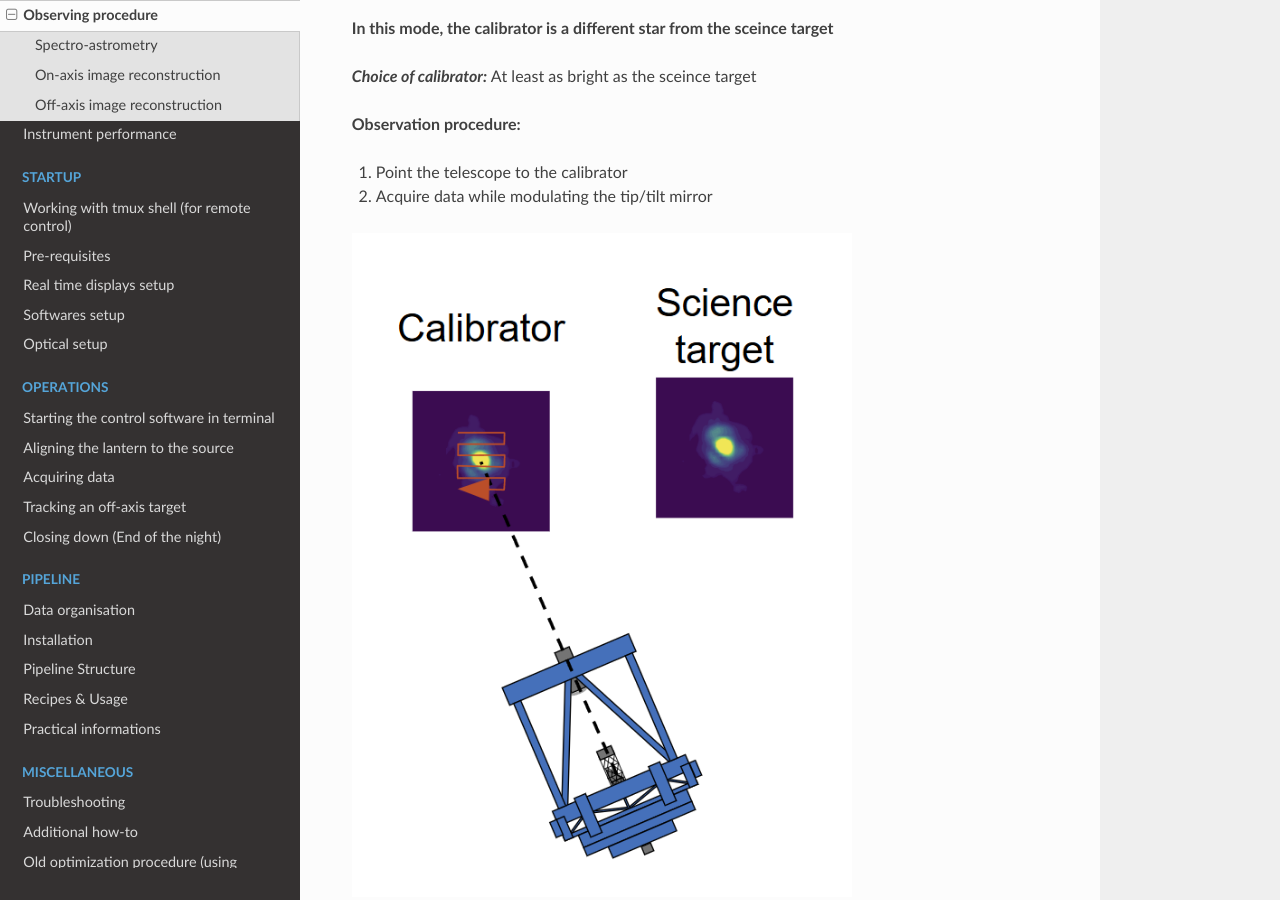
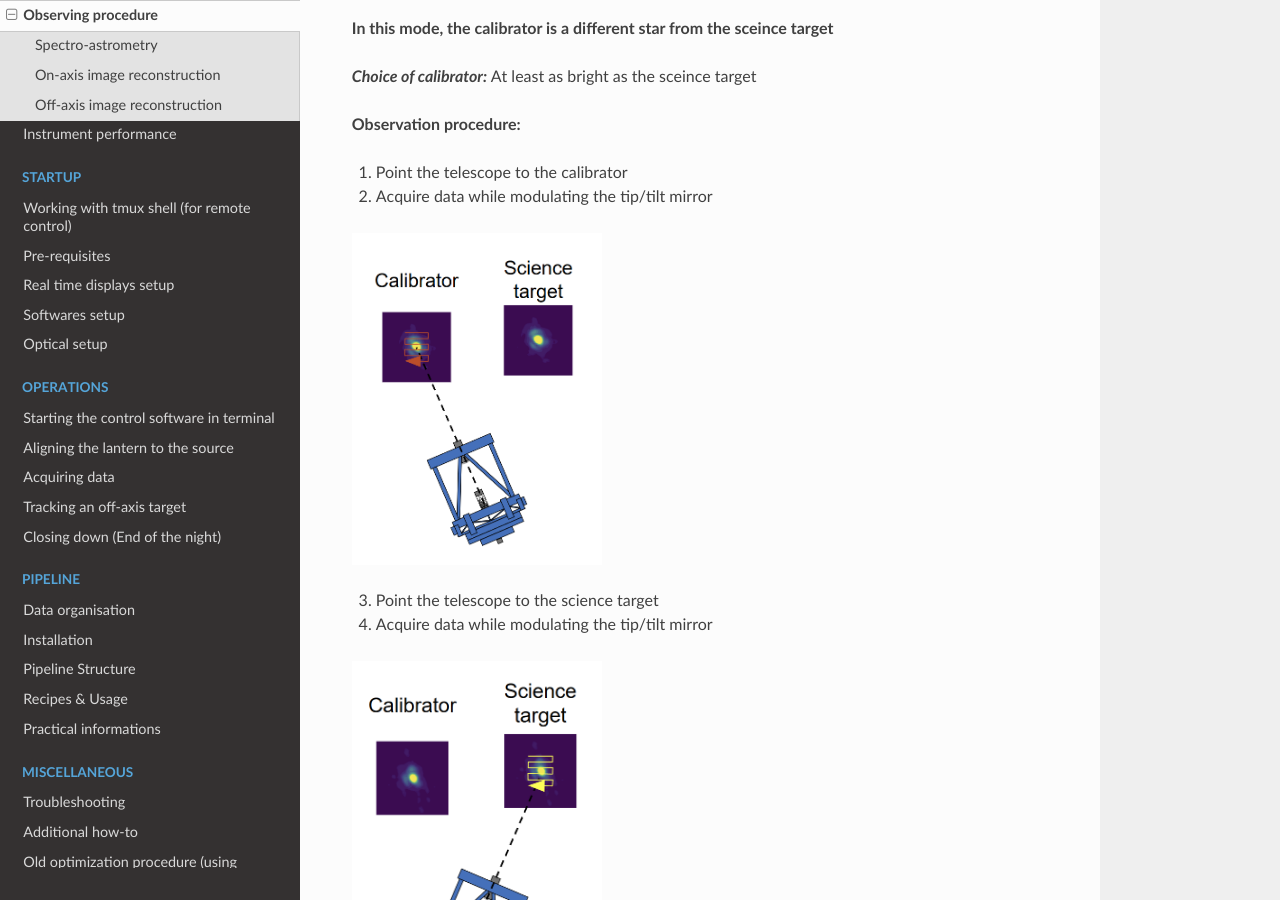
Before and after one commit to scexao-org/first_control, a Sphinx documentation site: the page built from source/observing_procedure.md, in a window 1280 px wide and 900 px high, scrolled down 399 px. Built offline with Sphinx 7.4.7 and the Read the Docs theme 3.1.0, drawn with Linux system fonts in a browser that asks for light colours.

Commit message:
Instrument observing procedure

````diff
--- a/source/observing_procedure.md
+++ b/source/observing_procedure.md
@@ -20,12 +20,12 @@ Record the Photonic Lantern data ***AND*** either the Visible ***or*** IR focal
 1. Point the telescope to the calibrator
 2. Acquire data while modulating the tip/tilt mirror
 ```{image} 1_obs.png
-:width: 500 px
+:width: 250 px
 ```
 3. Point the telescope to the science target
 4. Acquire data while modulating the tip/tilt mirror
 ```{image} 2_obs.png
-:width: 500 px
+:width: 250 px
 ```
 
 *Overheads for calibrator :* Setup field + setup AO + acquisition
@@ -43,11 +43,11 @@ Record the Photonic Lantern data ***AND*** either the Visible ***or*** IR focal
 1. Point the telescope to the target
 2. Acquire data while modulating the tip/tilt mirror on the central star
 ```{image} 3_obs.png
-:width: 500 px
+:width: 250 px
 ```
 3. Acquire data while modulating the tip/tilt with an offset on the science target. *Note:  the offset is done by the tip/ilt mirror*
 ```{image} 4_obs.png
-:width: 500 px
+:width: 250 px
 ```
 
 *Overheads for calibrator :* enter the command for offset in the instrument control
````
Also changed, not shown: source/instrument_performance.md (+1 -1 lines).
